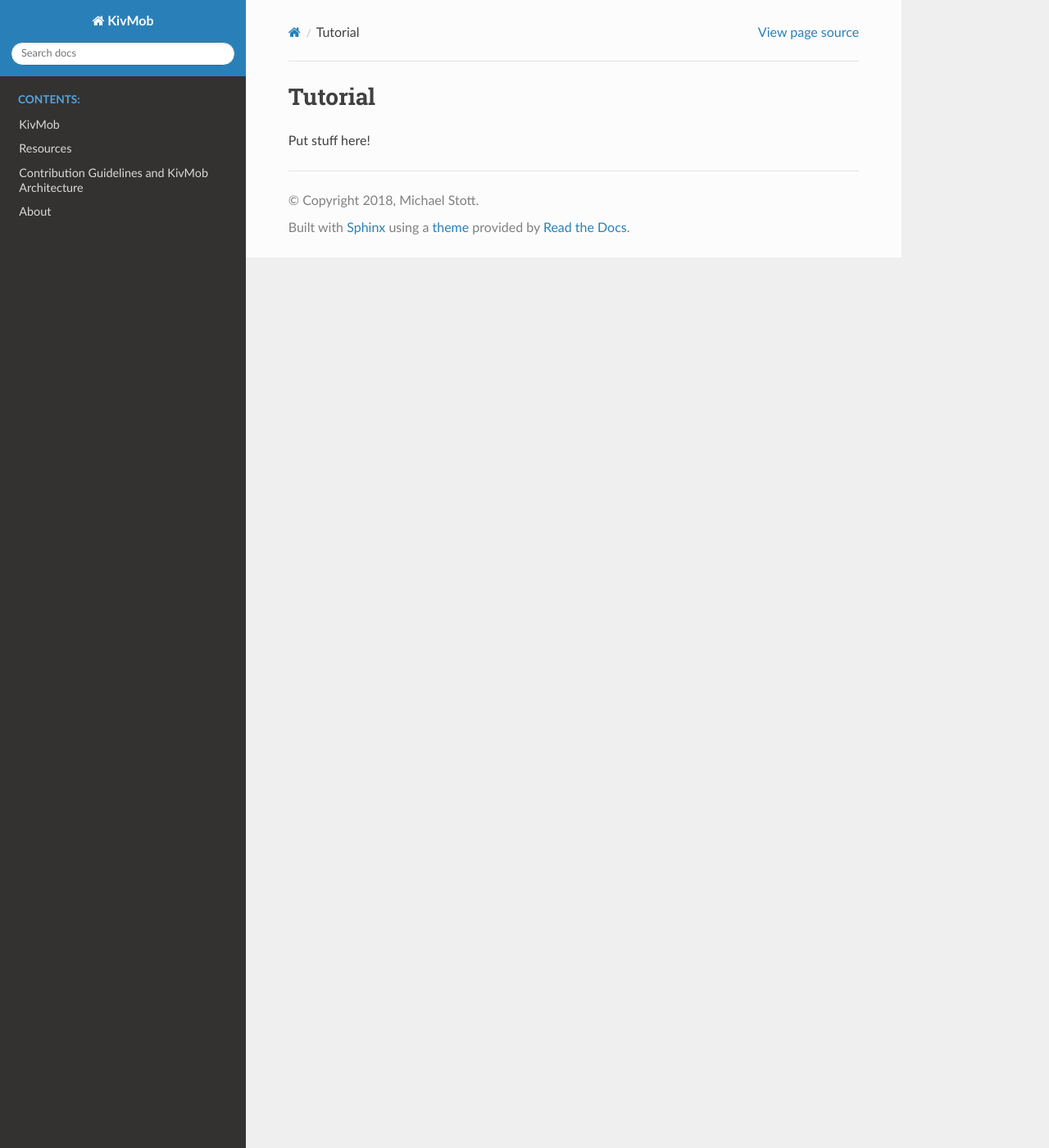
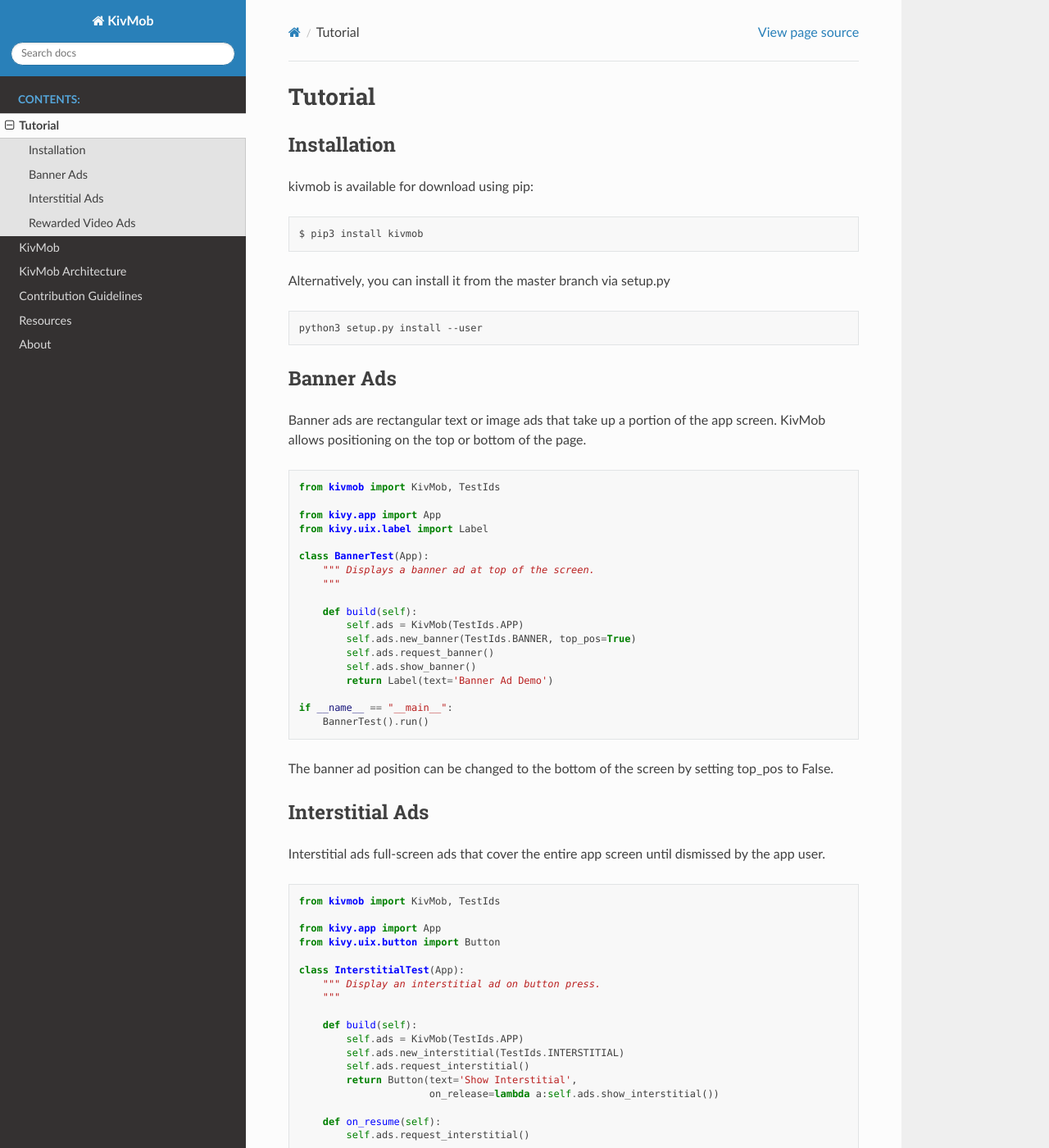
Before and after one commit to MichaelStott/KivMob, a Sphinx documentation site: the page built from docs/tutorials.rst, in a window 1280 px wide and 1400 px high. Shown: the whole window at 82% size. Built offline with Sphinx 7.4.7 and the Read the Docs theme 2.0.0, drawn with Linux system fonts in a browser that asks for light colours; some of the changed text lies outside the part shown.

Commit message:
Starting tutorial documentation.

```diff
--- /dev/null
+++ b/docs/architecture.rst
@@ -0,0 +1,2 @@
+KivMob Architecture
+====================
--- a/docs/tutorials.rst
+++ b/docs/tutorials.rst
@@ -1,4 +1,80 @@
 Tutorial
 ========
 
-Put stuff here!
+Installation
+-----------------
+
+kivmob is available for download using pip:
+
+.. code-block:: sh
+
+    $ pip3 install kivmob
+
+Alternatively, you can install it from the master branch via setup.py
+
+.. code-block:: sh
+
+    python3 setup.py install --user
+
+Banner Ads
+-----------------
+
+Banner ads are rectangular text or image ads that take up a portion of the app screen. KivMob allows positioning
+on the top or bottom of the page.
+
+.. code-block:: python
+
+    from kivmob import KivMob, TestIds
+
+    from kivy.app import App
+    from kivy.uix.label import Label
+
+    class BannerTest(App):
+        """ Displays a banner ad at top of the screen.
+        """
+
+        def build(self):
+            self.ads = KivMob(TestIds.APP)
+            self.ads.new_banner(TestIds.BANNER, top_pos=True)
+            self.ads.request_banner()
+            self.ads.show_banner()
+            return Label(text='Banner Ad Demo')
+
+    if __name__ == "__main__":
+        BannerTest().run()
+
+The banner ad position can be changed to the bottom of the screen by setting top_pos to False.
+
+Interstitial Ads
+-----------------
+
+Interstitial ads full-screen ads that cover the entire app screen until dismissed by the app user.
+
+.. code-block:: python
+
+    from kivmob import KivMob, TestIds
+
+    from kivy.app import App
+    from kivy.uix.button import Button
+
+    class InterstitialTest(App):
+        """ Display an interstitial ad on button press.
+        """
+
+        def build(self):
+            self.ads = KivMob(TestIds.APP)
+            self.ads.new_interstitial(TestIds.INTERSTITIAL)
+            self.ads.request_interstitial()
+            return Button(text='Show Interstitial',
+                          on_release=lambda a:self.ads.show_interstitial())
+
+        def on_resume(self):
+            self.ads.request_interstitial()
+
+    if __name__ == "__main__":
+        InterstitialTest().run()
+
+Rewarded Video Ads
+-------------------
+
+Rewarded video ads can be watched by the user in exchange for in-app rewards.
```
Also changed, not shown: docs/contributing.rst (+2 -8 lines), docs/index.rst (+6 -5 lines), docs/overview.rst (added).
